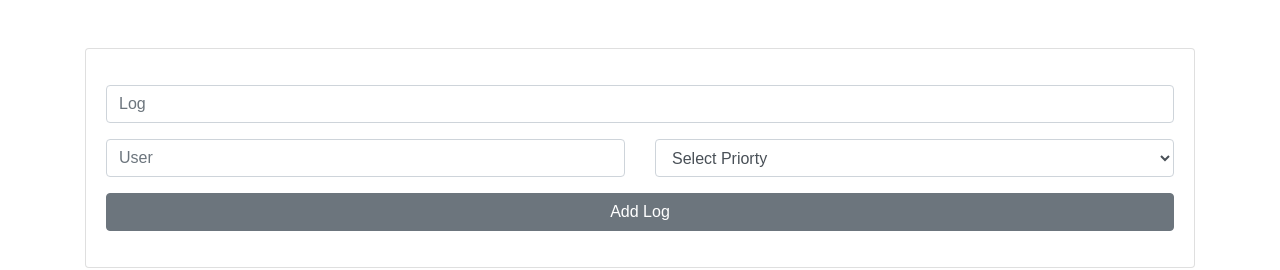
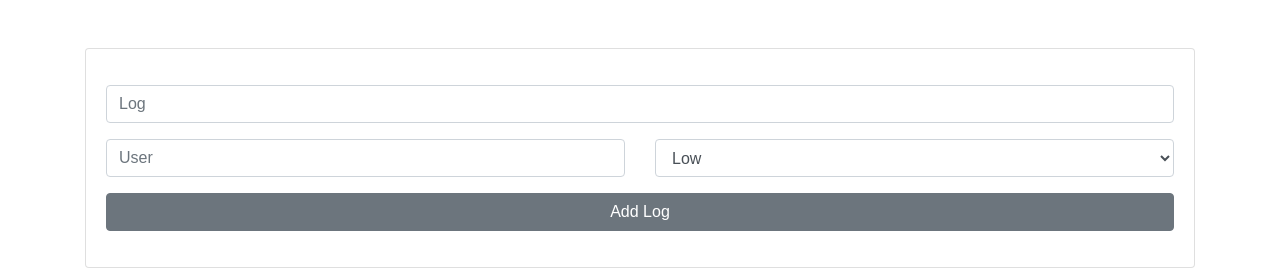
Before and after one commit to mikallwilsonn/buglogger-electron, a React app: page / in a window 1280 px wide. Shown: the top 270 px of the page. Built offline with nearby package versions, Linux system fonts and the light colour scheme; the HTML template or start-up script is replaced by a standard one.

Commit message:
Completed 'Adding a log UI Only'

```diff
--- a/src/components/AddLogItem.js
+++ b/src/components/AddLogItem.js
@@ -10,18 +10,30 @@ import Button from 'react-bootstrap/Button';
 
 // ----
 // AddLogItem functional component
-const AddLogItem = () => {
+const AddLogItem = ({ addItem }) => {
 
     // State hooks
     const [ text, setText ] = useState( '' );
     const [ user, setUser ] = useState( '' );
-    const [ priority, setPriority ] = useState( '' );
+    const [ priority, setPriority ] = useState( 'low' );
+
+
+    // Handle Form submission
+    const handleSubmit = ( event ) => {
+        event.preventDefault();
+
+        addItem({ text, user, priority });
+
+        setText( '' );
+        setUser( '' );
+    }
+
 
     // Render the component
     return (
         <Card className="mt-5 mb-3">
             <Card.Body>
-                <Form>
+                <Form onSubmit={ handleSubmit }>
                     <Row className="my-3">
                         <Col>
                             <Form.Control
@@ -47,7 +59,7 @@ const AddLogItem = () => {
                                 value={ priority }
                                 onChange={( event ) => setPriority( event.target.value )}
                             >
-                                <option value="0">
+                                <option value="0" disabled>
                                     Select Priorty
                                 </option>
 
--- a/src/components/App.js
+++ b/src/components/App.js
@@ -38,9 +38,19 @@ const App = () => {
 		},
 	]);
 
+
+	// Add New Log Item
+	function addItem( item ) {
+		item._id = ( logs.length + 1 );
+		item.created = new Date().toString();
+
+		setLogs([ ...logs, item ]);
+	}
+
+	// Render the component
 	return (
 		<Container className='app'>
-			<AddLogItem />
+			<AddLogItem addItem={ addItem } />
 
 			<Table>
 				<thead>
```
